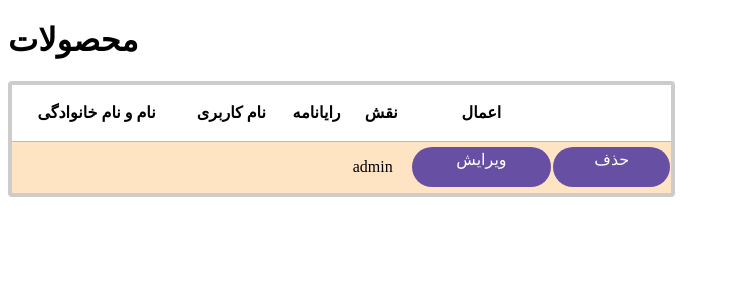
After one commit to AmirDotNetdev/front-project, a PHP site: page /show-users.php in a window 1280 px wide. The commit adds this page. Shown: the top 300 px of the page, without its empty margins (0-730 px from the left). Run offline with PHP 8.4, Linux system fonts and the light colour scheme; tables that the repository leaves empty or names only in its code hold one stand-in row (values such as "Sample post"); data that the repository does not hold is empty.

Commit message:
Add files via upload

```diff
--- /dev/null
+++ b/controller/show-users-controller.php
@@ -0,0 +1,12 @@
+<?php
+include ("setting/setting.php");
+include ("lib/db.php");
+$dbc=new DB($host,$dbusr,$dbpsw,$dbname,$dbcharset);
+$sql = "SELECT * FROM user
+ORDER BY id DESC
+LIMIT 15";
+$result = $dbc -> query( $sql );
+$users = $dbc -> fetchAll();
+$dbc -> close();
+
+?>
--- /dev/null
+++ b/show-users.php
@@ -0,0 +1,40 @@
+<?php include 'controller/show-users-controller.php';?>
+<!DOCTYPE html>
+<html lang="en">
+<head>
+    <meta charset="UTF-8">
+    <meta http-equiv="X-UA-Compatible" content="IE=edge">
+    <meta name="viewport" content="width=device-width, initial-scale=1.0">
+    <link rel="stylesheet" href="view/Assest/Css/style.css">
+    <title>محصولات</title>
+</head>
+<body>
+    <h1>محصولات</h1>
+    <div class="grid grid-4">
+        <table class="datatable">
+            <thead>
+            <tr>
+                <th>نام و نام خانوادگی</th>
+                <th>نام کاربری</th>
+                <th>رایانامه</th>
+                <th>نقش</th>
+                <th>اعمال</th>
+            </tr>
+            </thead>
+            <tbody>
+    <?php
+        if( count( $users ) == 0 ){
+            echo '<p>کاربری یافت نشد</p>';
+        }
+        else{
+            foreach( $users as $user ){
+                // var_dump($product);
+                include 'template/user-row.php';
+            }
+        }
+    ?>
+    </tbody>
+    </table>
+    </div>
+</body>
+</html>
--- /dev/null
+++ b/template/user-row.php
@@ -0,0 +1,8 @@
+<tr>
+    <td><?php echo $user['FullName'];?></td>
+    <td><?php echo $user['UserName'];?></td>
+    <td><?php echo $user['Email'];?></td>
+    <td><?php echo $user['role'];?></td>
+    <td><a class="btn btn-primary" href="edit-user.php?id=<?php echo $user['id'];?>">ویرایش</a></td>
+    <td><a class="btn btn-primary" href="delete-user.php?id=<?php echo $user['id'];?>">حذف</a></td>
+</tr>
--- /dev/null
+++ b/view/Assest/Css/component/button.css
@@ -0,0 +1,33 @@
+.btn{
+    --height:40px;
+
+    line-height: calc(var(--height)/1.5);
+    font-size: 57;
+    font-weight: 400;
+    border-color: #79747E;
+    height: var(--height);
+    border-radius: calc(var(--height)/2);
+    padding: 0 24px;
+    text-align: center;
+    font-family: Roboto,sans-serif;
+    display: block;
+    text-decoration: none;
+
+
+}
+.btn.btn-outlined{
+    background-color: #FFFFFF;
+    color: #6750A4;
+    border: 1px solid #1E192B;
+}
+.btn.btn-tonal{
+    background-color: #E8DEF8;
+    color: #1E192B;
+}
+.btn.btn-primary{
+    background-color: #6750A4;
+    color: #FFFFFF;
+}
+.right-align{
+    text-align: right;
+}
--- /dev/null
+++ b/view/Assest/Css/component/data-tabale.css
@@ -0,0 +1,26 @@
+.datatable{
+    border: 4px solid rgba(0, 0, 0, 0.2);
+    border-radius: 4px;
+    border-spacing: 0px;
+    /*border-collapse: collapse;*/
+
+}
+.datatable thead{
+    height: 56px;
+    /*background-color: blue;*/
+}
+.datatable tbody tr{
+    height: 52px;
+    /*background-color: bisque;*/
+
+}
+.datatable td, .datatable th{
+
+    padding: 0,16px;
+}
+.datatable td{
+    border-top: 1px solid rgba(0,0,0, 0.2);
+}
+.datatable tbody tr:nth-child(odd){
+    background-color: bisque;
+}
--- a/view/Assest/Css/style.css
+++ b/view/Assest/Css/style.css
@@ -1,4 +1,5 @@
 @import url(custom_style/styles.css);
-@import url(product/button.css);
+@import url(component/button.css);
 @import url(product/card.css);
 @import url(product/layout.css);
+@import url(component/data-tabale.css);
```
